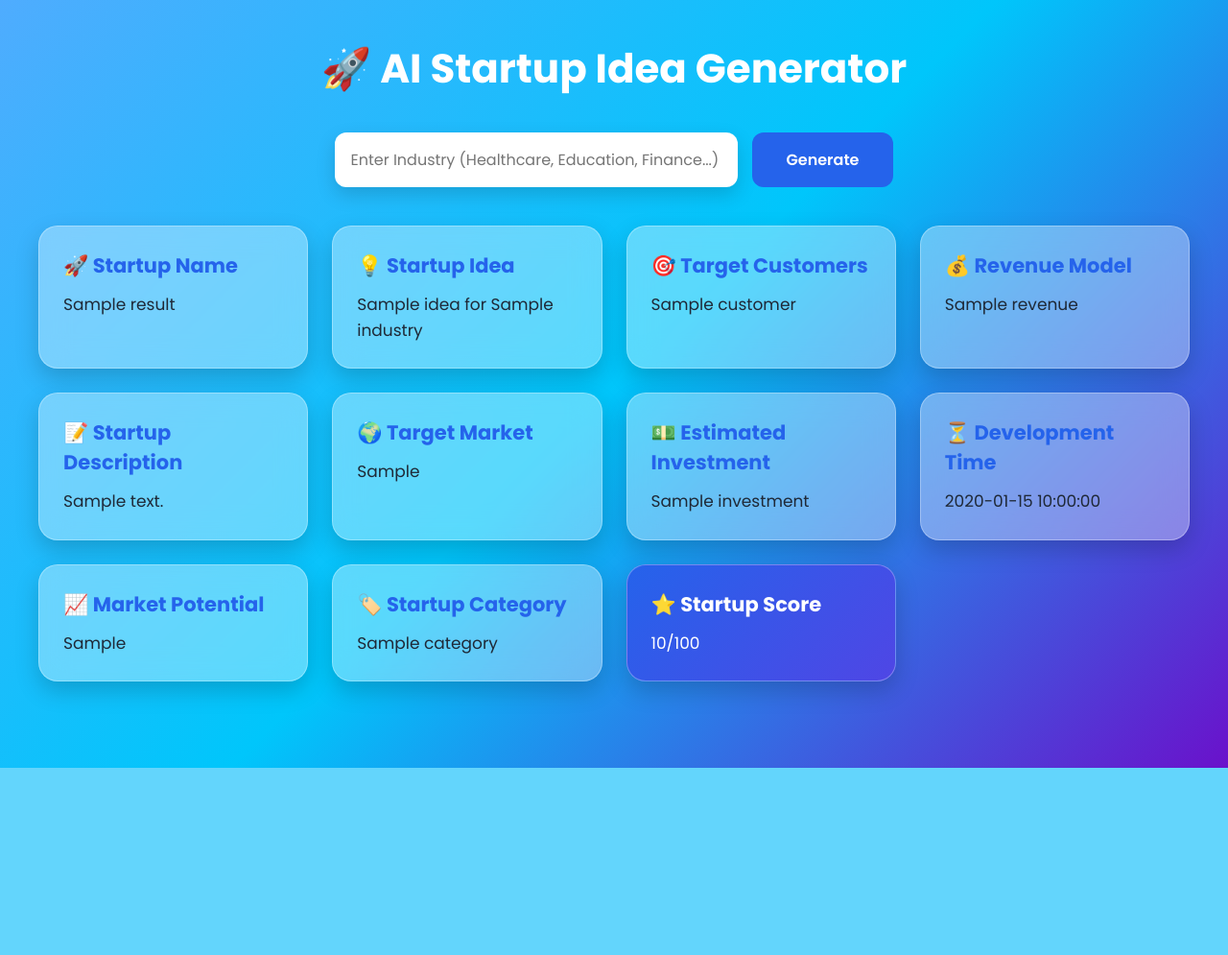
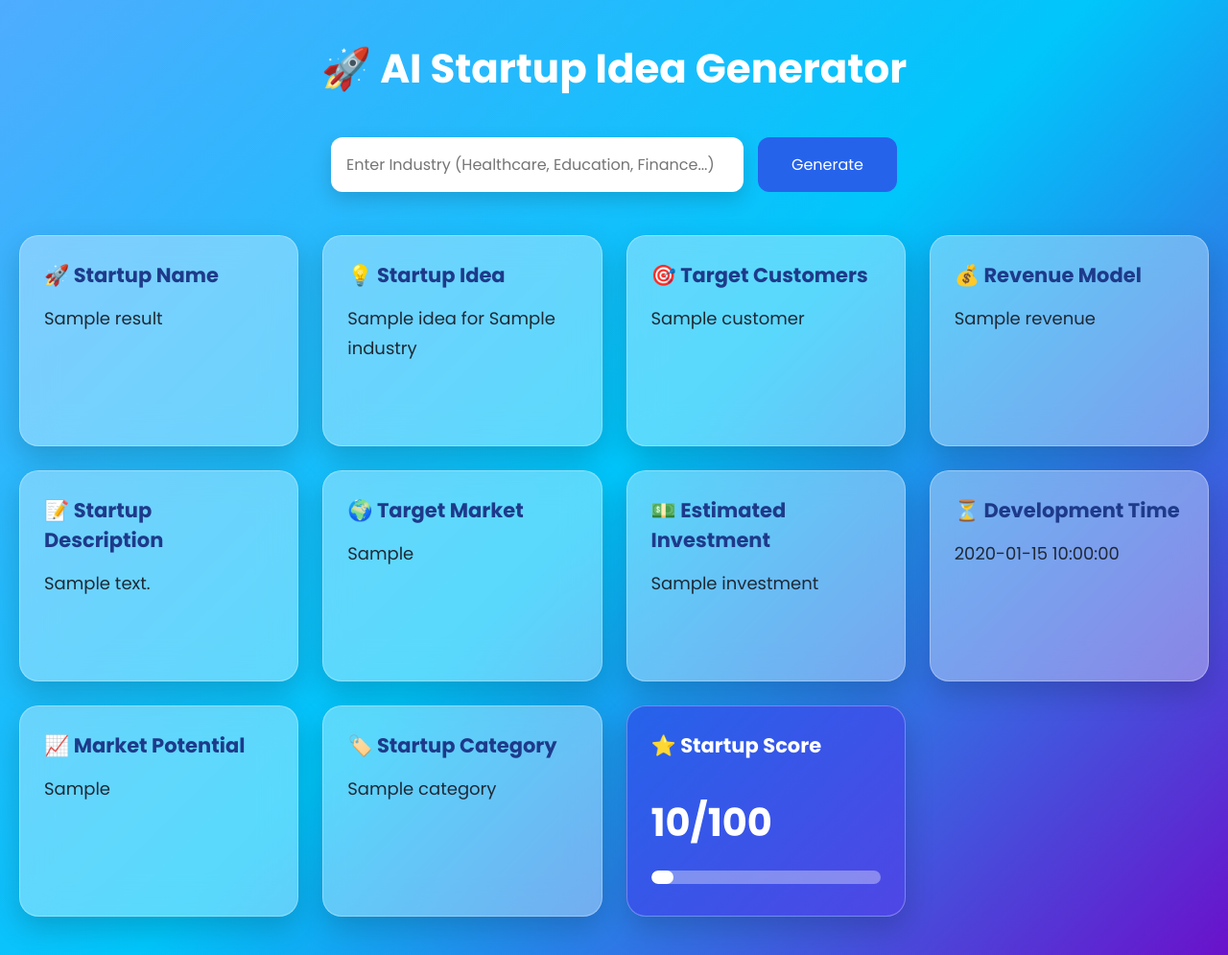
Before and after one commit to Vaishnaviv-p/AI-Startup-Idea-Generator, a Flask app: template templates/index.html in a window 1280 px wide. Shown: the whole page at 96% size. Before the commit the page ends 800 px from the top, so only its background shows below. Run offline with Flask 3, Linux system fonts and the light colour scheme; the template is opened without the code that fills it: most values are stand-ins (such as "Sample title", 1, 10 or a date in 2020).

Commit message:
Version 12.4 Added startup score progress bar

```diff
--- a/static/style.css
+++ b/static/style.css
@@ -9,142 +9,235 @@
 }
 
 body{
+
     background:linear-gradient(135deg,#4facfe,#00c6fb,#6a11cb);
+
     min-height:100vh;
+
     padding:40px 20px;
+
 }
 
 .container{
+
     width:100%;
-    max-width:1200px;
+
+    max-width:1250px;
+
     margin:auto;
+
 }
 
 h1{
+
     text-align:center;
+
     color:white;
+
     font-size:42px;
-    margin-bottom:35px;
+
+    margin-bottom:40px;
+
 }
 
 form{
+
     display:flex;
+
     justify-content:center;
+
     gap:15px;
+
+    margin-bottom:45px;
+
     flex-wrap:wrap;
-    margin-bottom:40px;
+
 }
 
 input{
-    width:420px;
-    max-width:100%;
+
+    width:430px;
+
     padding:16px;
+
     border:none;
+
     outline:none;
+
     border-radius:12px;
+
     font-size:16px;
+
     box-shadow:0 8px 20px rgba(0,0,0,.15);
+
 }
 
 button{
+
     padding:16px 35px;
+
     border:none;
+
     border-radius:12px;
+
     background:#2563eb;
+
     color:white;
+
     font-size:16px;
-    font-weight:600;
+
     cursor:pointer;
+
     transition:.3s;
+
 }
 
 button:hover{
+
+    transform:translateY(-3px);
+
     background:#1d4ed8;
-    transform:translateY(-3px);
+
 }
 
-/* Dashboard Grid */
+.dashboard{
 
-.dashboard{
     display:grid;
+
     grid-template-columns:repeat(auto-fit,minmax(280px,1fr));
+
     gap:25px;
+
 }
 
-/* Individual Cards */
+.info-card{
 
-.info-card{
     background:rgba(255,255,255,.35);
-    backdrop-filter:blur(15px);
-    -webkit-backdrop-filter:blur(15px);
+
+    backdrop-filter:blur(18px);
+
+    border-radius:20px;
 
     border:1px solid rgba(255,255,255,.3);
 
-    border-radius:20px;
-
     padding:25px;
 
-    box-shadow:0 10px 25px rgba(0,0,0,.18);
+    min-height:220px;
+
+    display:flex;
+
+    flex-direction:column;
+
+    justify-content:flex-start;
 
     transition:.35s;
 
-    animation:fadeUp .6s ease;
+    box-shadow:0 12px 30px rgba(0,0,0,.18);
+
 }
 
 .info-card:hover{
-    transform:translateY(-8px) scale(1.02);
-    box-shadow:0 20px 35px rgba(0,0,0,.25);
+
+    transform:translateY(-8px);
+
+    box-shadow:0 20px 40px rgba(0,0,0,.25);
+
 }
 
 .info-card h2{
-    color:#2563eb;
+
+    color:#1e3a8a;
+
     font-size:21px;
-    margin-bottom:12px;
+
+    margin-bottom:15px;
+
 }
 
 .info-card p{
+
     color:#1f2937;
-    font-size:17px;
-    line-height:1.6;
+
+    font-size:18px;
+
+    line-height:1.7;
+
 }
 
 .score-card{
+
     background:linear-gradient(135deg,#2563eb,#4f46e5);
+
 }
 
-.score-card h2,
-.score-card p{
+.score-card h2{
+
     color:white;
+
 }
 
-@keyframes fadeUp{
+.score-card h3{
 
-    from{
-        opacity:0;
-        transform:translateY(30px);
-    }
+    color:white;
 
-    to{
-        opacity:1;
-        transform:translateY(0);
-    }
+    font-size:40px;
+
+    margin:20px 0;
+
+}
+
+.progress-bar{
+
+    width:100%;
+
+    height:14px;
+
+    background:rgba(255,255,255,.35);
+
+    border-radius:30px;
+
+    overflow:hidden;
+
+}
+
+.progress-fill{
+
+    height:100%;
+
+    background:white;
+
+    border-radius:30px;
+
+    transition:width 1.2s ease;
 
 }
 
 @media(max-width:768px){
 
     h1{
+
         font-size:32px;
+
     }
 
     form{
+
         flex-direction:column;
+
         align-items:center;
+
     }
 
-    input,
+    input{
+
+        width:100%;
+
+    }
+
     button{
+
         width:100%;
+
     }
 
 }
--- a/templates/index.html
+++ b/templates/index.html
@@ -82,8 +82,20 @@
         </div>
 
         <div class="info-card score-card">
+
             <h2>⭐ Startup Score</h2>
-            <p>{{ result.score }}/100</p>
+
+            <h3>{{ result.score }}/100</h3>
+
+            <div class="progress-bar">
+
+                <div
+                    class="progress-fill"
+                    style="width: {{ result.score }}%;"></div>
+                </div>
+
+            </div>
+
         </div>
 
     </div>
```
